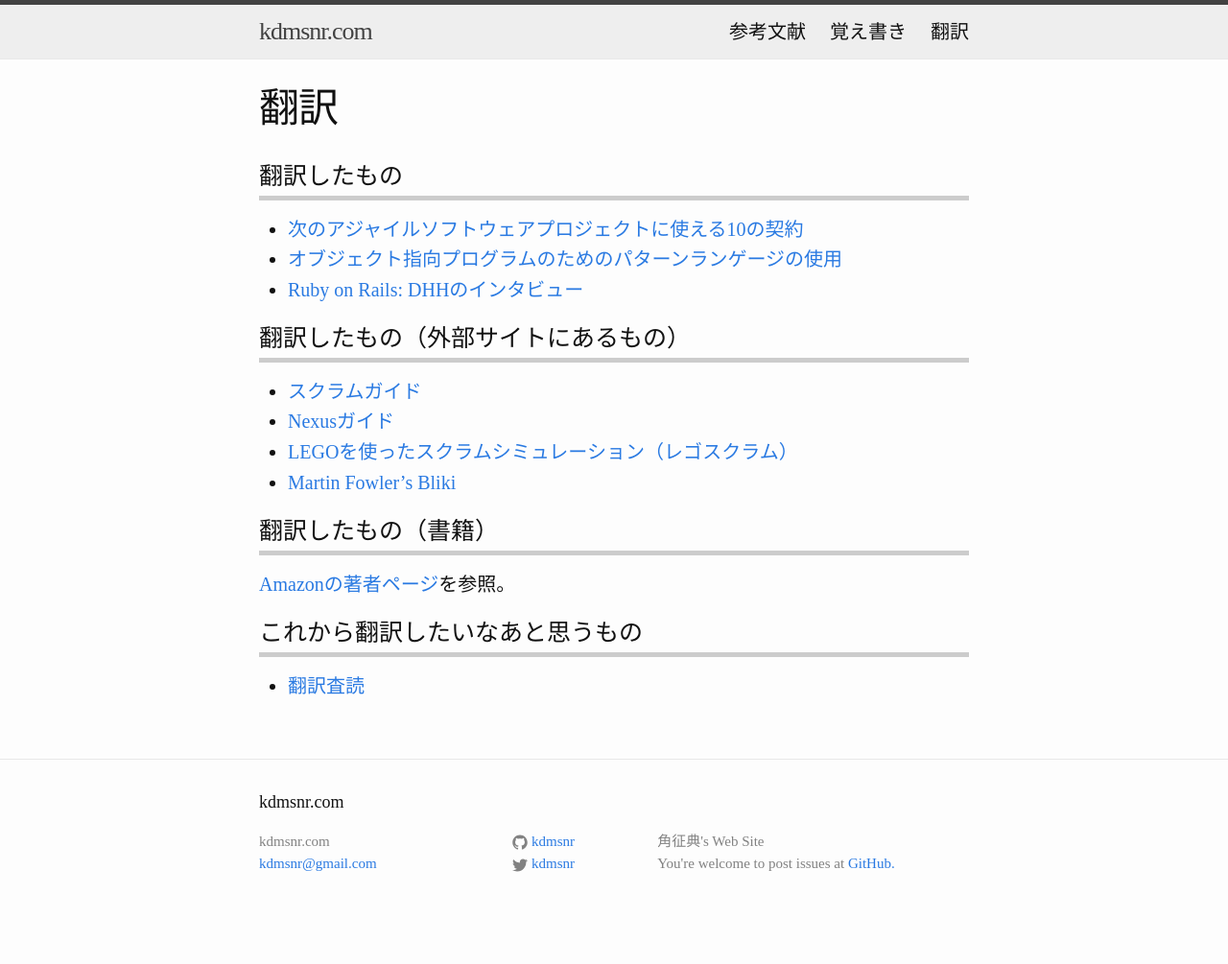
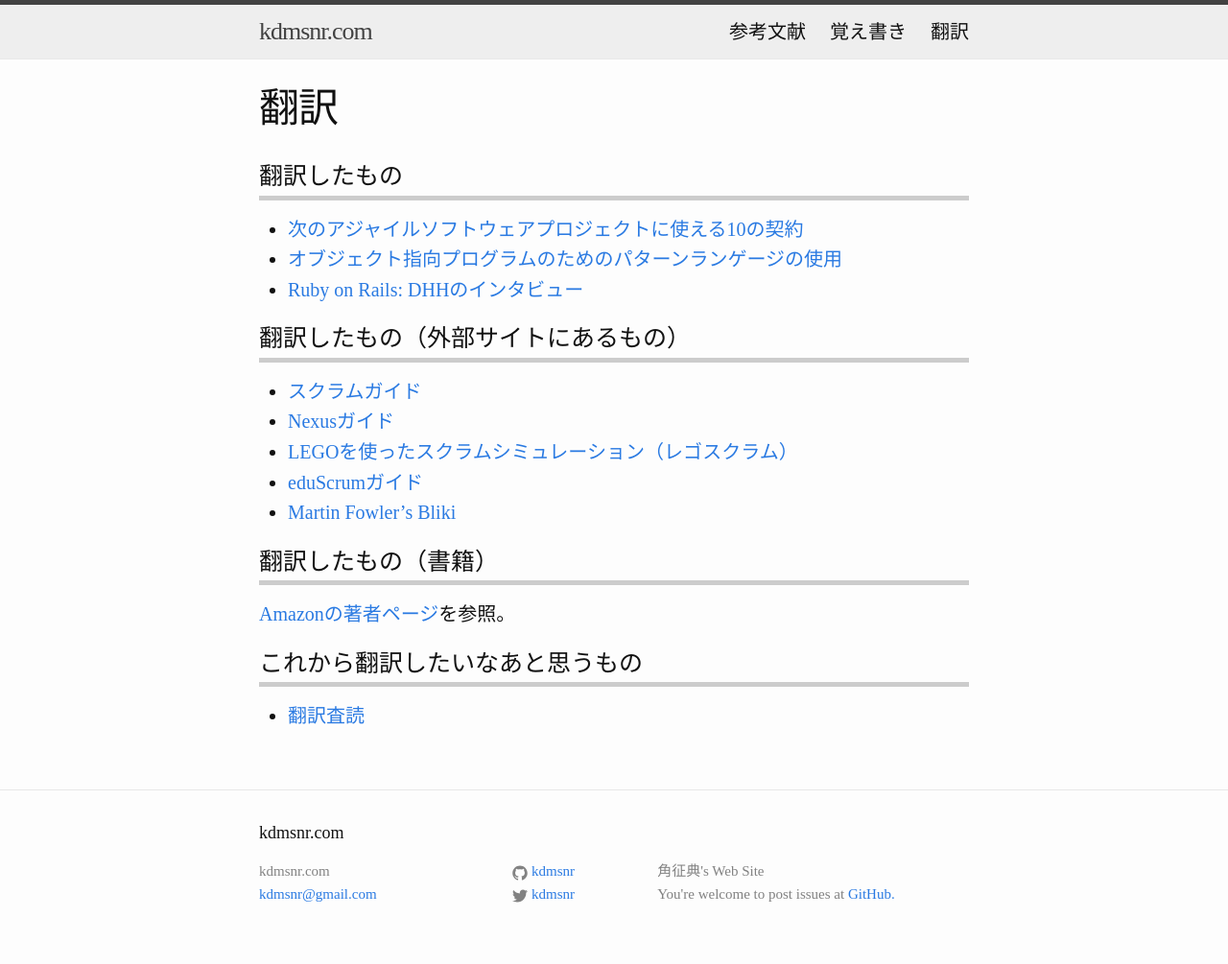
Before and after one commit to kdmsnr/kdmsnr.github.io, a Jekyll site: the page built from translations/index.md, in a window 1280 px wide. Shown: the whole page at 96% size. Built offline with Jekyll 4.4.1, drawn with Linux system fonts in a browser that asks for light colours; Markdown is read by kramdown in place of the engine named in the settings; comment, search, counter and statistics services are not loaded; before the commit the page ends 973 px from its top, so only the background shows below that.

Commit message:
Add eduScrum

```diff
--- a/translations/index.md
+++ b/translations/index.md
@@ -19,6 +19,7 @@
 * [スクラムガイド](http://www.scrumguides.org/download.html)
 * [Nexusガイド](https://www.scrum.org/Resources/The-Nexus-Guide/Downloads)
 * [LEGOを使ったスクラムシミュレーション（レゴスクラム）](http://www.lego4scrum.com/translations/)
+* [eduScrumガイド](http://eduscrum.nl/en/links)
 * [Martin Fowler's Bliki](http://bliki-ja.github.io/)
 
 ## 翻訳したもの（書籍）
```
